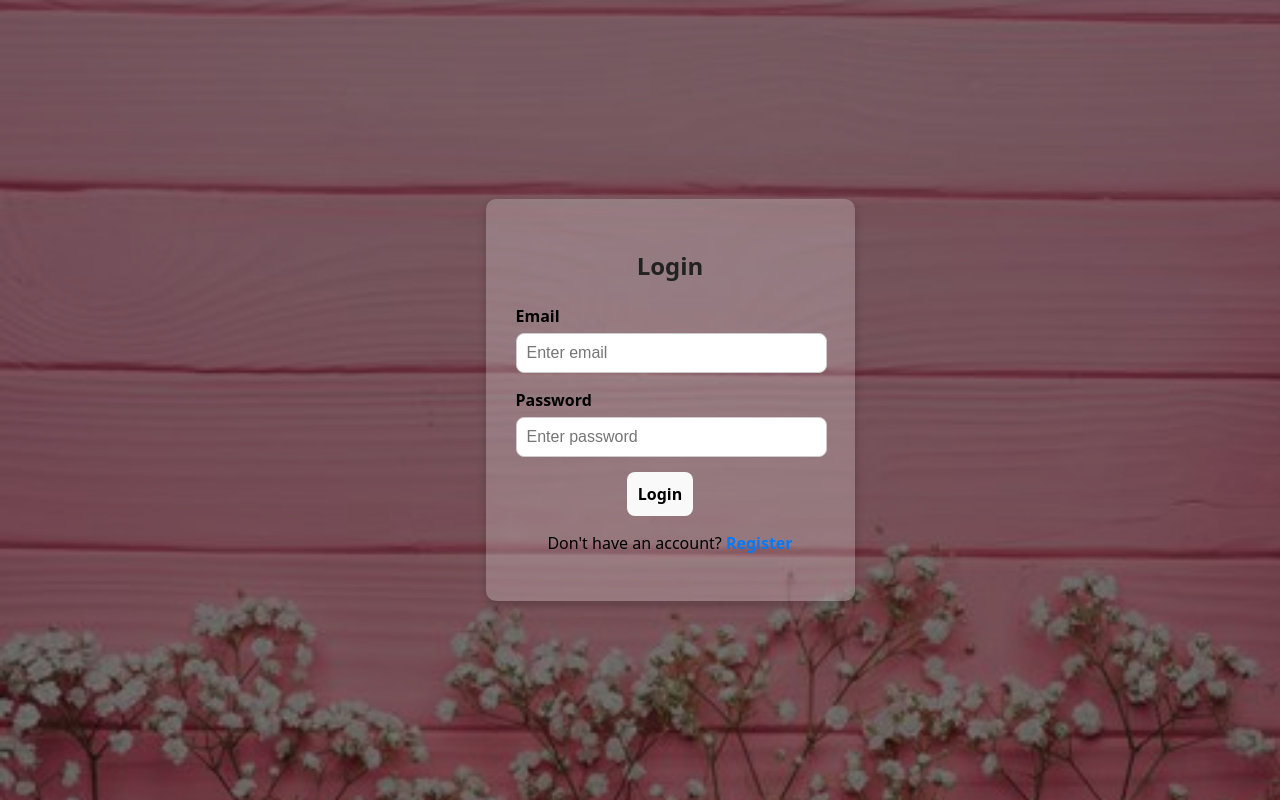
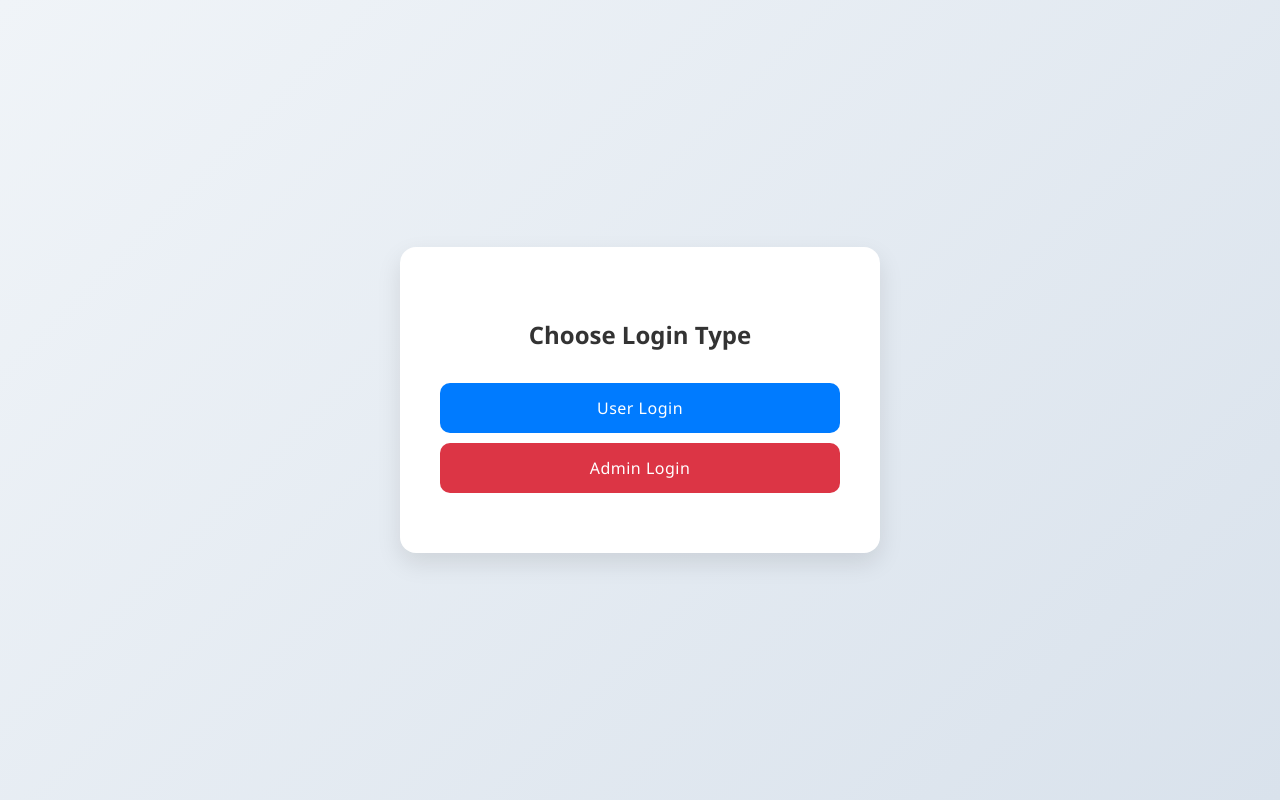
Before and after one commit to prajula255/blossom, a React (Vite) app: page / in a window 1280 px wide. Built offline with nearby package versions, Linux system fonts and the light colour scheme; no server answers.

Commit message:
cart and admin page changes

```diff
--- /dev/null
+++ b/api_services/allAPIs/clearCartAPI.js
@@ -0,0 +1,6 @@
+import { baseURL } from "../baseURL";
+import { commonAPI } from "../commonAPI";
+
+export const clearCartAPI=async(data)=>{
+    return await commonAPI("delete", `${baseURL}/clearcart`, data, "");
+}
--- a/package.json
+++ b/package.json
@@ -10,6 +10,8 @@
     "preview": "vite preview"
   },
   "dependencies": {
+    "@stripe/react-stripe-js": "^3.6.0",
+    "@stripe/stripe-js": "^7.0.0",
     "@tailwindcss/vite": "^4.0.17",
     "axios": "^1.8.4",
     "bootstrap": "^5.3.3",
--- a/src/App.jsx
+++ b/src/App.jsx
@@ -17,6 +17,9 @@ import Wishlist from "./pages/product/wishList";
 import TrackOrder from "./pages/cart/trackOrder";
 import FeedbackPage from "./pages/contact/feedback";
 import AdminPage from "./pages/admin/admin";
+import LogoutPage from "./pages/logOut/logOutPage";
+import AdminLogin from "./pages/admin/adminLogin";
+import LoginSelectionPage from "./pages/login/loginLayout";
 
 function App() {
   return (
@@ -24,7 +27,8 @@ function App() {
       <BrowserRouter>
         <NavEg />
         <Routes>
-          <Route path="/" element={<LoginPage />} />
+          <Route path="/" element={<LoginSelectionPage />} />
+          <Route path="/user-login" element={<LoginPage />} />
           <Route path="/register" element={<RegisterPage />} />
           <Route path="/home" element={<HomePage />} />
           <Route path="/shop" element={<FlowersList />} />
@@ -34,11 +38,13 @@ function App() {
           <Route path="/order" element={<OrderPage />} />
           <Route path="/about" element={<AboutPage />} />
           <Route path="/contact" element={<ContactPage />} />
-          <Route path="/admin" element={<AdminPage/>}/>
-          <Route path="/account" element={<ProfilePage/>}/>
-          <Route path="/wishlist" element={<Wishlist/>}/>
-          <Route path="/track-order" element={<TrackOrder/>}/>
-          <Route path="/feedback" element={<FeedbackPage/>}/>
+          <Route path="/admin" element={<AdminPage />} />
+          <Route path="/admin-login" element={<AdminLogin />} />
+          <Route path="/account" element={<ProfilePage />} />
+          <Route path="/wishlist" element={<Wishlist />} />
+          <Route path="/track-order" element={<TrackOrder />} />
+          <Route path="/feedback" element={<FeedbackPage />} />
+          <Route path="/logout" element={<LogoutPage />} />
         </Routes>
       </BrowserRouter>
     </>
--- a/src/components/navbar.jsx
+++ b/src/components/navbar.jsx
@@ -72,9 +72,9 @@ function NavEg() {
                 Contact
               </Nav.Link>
 
-              <Nav.Link as={Link} to="/admin" className="text-white">
+              {/* <Nav.Link as={Link} to="/admin" className="text-white">
                 Admin
-              </Nav.Link>
+              </Nav.Link> */}
 
               <NavDropdown title="More" id="moreDropdown">
                 <div className="container-box p-3">
@@ -94,9 +94,9 @@ function NavEg() {
                     Feedback
                   </NavDropdown.Item>
                   <NavDropdown.Divider />
-                  {/* <NavDropdown.Item as={Link} to="/logout">
+                  <NavDropdown.Item as={Link} to="/logout">
                     Logout
-                  </NavDropdown.Item> */}
+                  </NavDropdown.Item>
                 </div>
               </NavDropdown>
 
--- a/src/pages/cart/cart.jsx
+++ b/src/pages/cart/cart.jsx
@@ -61,14 +61,18 @@ const CartPage = () => {
 
   if (loading)
     return (
-      <p style={{ textAlign: "center", fontSize: "1.125rem", fontWeight: "500" }}>
+      <p
+        style={{ textAlign: "center", fontSize: "1.125rem", fontWeight: "500" }}
+      >
         Loading cart...
       </p>
     );
 
   return (
     <div style={{ maxWidth: "900px", margin: "0 auto", padding: "24px 16px" }}>
-      <h2 style={{ fontSize: "1.5rem", fontWeight: "bold", marginBottom: "24px" }}>
+      <h2
+        style={{ fontSize: "1.5rem", fontWeight: "bold", marginBottom: "24px" }}
+      >
         Your Cart
       </h2>
 
@@ -76,7 +80,9 @@ const CartPage = () => {
         <p style={{ color: "#4B5563" }}>No items in cart.</p>
       ) : (
         <>
-          <div style={{ display: "flex", flexDirection: "column", gap: "24px" }}>
+          <div
+            style={{ display: "flex", flexDirection: "column", gap: "24px" }}
+          >
             {cartItems.map((item) => (
               <div
                 key={item._id}
@@ -115,7 +121,13 @@ const CartPage = () => {
                     <h4 style={{ fontSize: "1.125rem", fontWeight: "600" }}>
                       {item.name}
                     </h4>
-                    <p style={{ fontSize: "0.875rem", color: "#6B7280" ,display: "none"}}>
+                    <p
+                      style={{
+                        fontSize: "0.875rem",
+                        color: "#6B7280",
+                        display: "none",
+                      }}
+                    >
                       Stock: {item.stock}
                     </p>
                   </div>
--- a/src/pages/cart/orderPage.jsx
+++ b/src/pages/cart/orderPage.jsx
@@ -1,12 +1,18 @@
 import { useLocation, useNavigate } from "react-router-dom";
-import { useState } from "react";
+import { useEffect, useState } from "react";
 import { Button, Form, Container, Row, Col } from "react-bootstrap";
 import FooterEg from "../../components/footer";
 import axios from "axios";
+import { clearCartAPI } from "../../../api_services/allAPIs/clearCartAPI";
 function OrderPage() {
   const location = useLocation();
   const navigate = useNavigate();
   const cart = location.state?.cart || [];
+
+  const userId = localStorage.getItem("userId");
+  useEffect(() => {
+    console.log(userId);
+  }, [userId]);
 
   const [formData, setFormData] = useState({
     name: "",
@@ -102,6 +108,15 @@ function OrderPage() {
       );
 
       if (response.status === 201) {
+        const reqBody = {
+          userId: userId,
+        };
+        try {
+          const res = await clearCartAPI(reqBody);
+          console.log("cleared", res);
+        } catch (error) {
+          console.error(error);
+        }
         alert("Order placed successfully!");
         localStorage.removeItem("cart"); // Clear cart from local storage
         navigate("/home");
--- /dev/null
+++ b/src/pages/logOut/logOutPage.jsx
@@ -0,0 +1,27 @@
+import { useEffect } from "react";
+import { useNavigate } from "react-router-dom";
+import { toast, ToastContainer } from "react-toastify";
+import "react-toastify/dist/ReactToastify.css";
+
+const LogoutPage = () => {
+  const navigate = useNavigate();
+
+  useEffect(() => {
+    localStorage.clear();
+    toast.success("You have been logged out.");
+    setTimeout(() => {
+      navigate("/");
+    }, 1500); // Wait for toast before navigating
+  }, [navigate]);
+
+  return (
+    <>
+      <ToastContainer />
+      <div style={{ padding: "20px", textAlign: "center" }}>
+        <h2>Logging you out...</h2>
+      </div>
+    </>
+  );
+};
+
+export default LogoutPage;
--- /dev/null
+++ b/src/pages/login/loginLayout.css
@@ -0,0 +1,61 @@
+/* Overall Page Layout */
+.login-selection {
+    display: flex;
+    justify-content: center;
+    align-items: center;
+    height: 100vh;
+    background: linear-gradient(135deg, #f0f4f8, #d9e2ec);
+    font-family: 'Segoe UI', Tahoma, Geneva, Verdana, sans-serif;
+  }
+
+  /* Login Box Styling */
+  .login-box {
+    background: #ffffff;
+    padding: 50px 40px;
+    border-radius: 16px;
+    box-shadow: 0 10px 25px rgba(0, 0, 0, 0.1);
+    text-align: center;
+    max-width: 400px;
+    width: 100%;
+  }
+
+  /* Title */
+  .login-box h2 {
+    margin-bottom: 30px;
+    font-size: 24px;
+    color: #333;
+    font-weight: 600;
+  }
+
+  /* Login Buttons Shared Style */
+  .login-btn {
+    display: block;
+    width: 100%;
+    padding: 14px;
+    margin: 10px 0;
+    font-size: 16px;
+    font-weight: 500;
+    cursor: pointer;
+    border: none;
+    border-radius: 10px;
+    transition: all 0.3s ease-in-out;
+    letter-spacing: 0.5px;
+  }
+
+  /* User Login Button */
+  .login-btn.user {
+    background-color: #007bff;
+    color: #fff;
+  }
+
+  /* Admin Login Button */
+  .login-btn.admin {
+    background-color: #dc3545;
+    color: #fff;
+  }
+
+  /* Hover Effect */
+  .login-btn:hover {
+    transform: scale(1.03);
+    opacity: 0.95;
+  }
--- /dev/null
+++ b/src/pages/login/loginLayout.jsx
@@ -0,0 +1,32 @@
+import React from "react";
+import { useNavigate } from "react-router-dom";
+import "./loginLayout.css";
+
+const LoginSelectionPage = () => {
+  const navigate = useNavigate();
+
+  const handleUserLogin = () => {
+    navigate("/user-login");
+  };
+
+  const handleAdminLogin = () => {
+    navigate("/admin-login");
+  };
+
+  return (
+    <div className="login-selection">
+      <div className="login-box">
+      <h2>Choose Login Type</h2>
+
+        <button className="login-btn user" onClick={handleUserLogin}>
+          User Login
+        </button>
+        <button className="login-btn admin" onClick={handleAdminLogin}>
+          Admin Login
+        </button>
+      </div>
+    </div>
+  );
+};
+
+export default LoginSelectionPage;
--- a/src/pages/login/loginPage.css
+++ b/src/pages/login/loginPage.css
@@ -4,7 +4,8 @@
   left: 0;
   width: 100vw;
   height: 100vh;
-  background-image: url("/login.jpg");
+  /* background-image: url("/login.jpg"); */
+  background-Image: url('/gfl1.jpg');
   background-size: cover;
   background-position: center;
   background-repeat: no-repeat;
```
Also changed, not shown: src/pages/admin/adminLogin.jsx (+13 -26 lines), api_services/allAPIs/cartAPI.js (line endings or trailing spaces), 1 other file (tests, documents, lock files or other folders).
